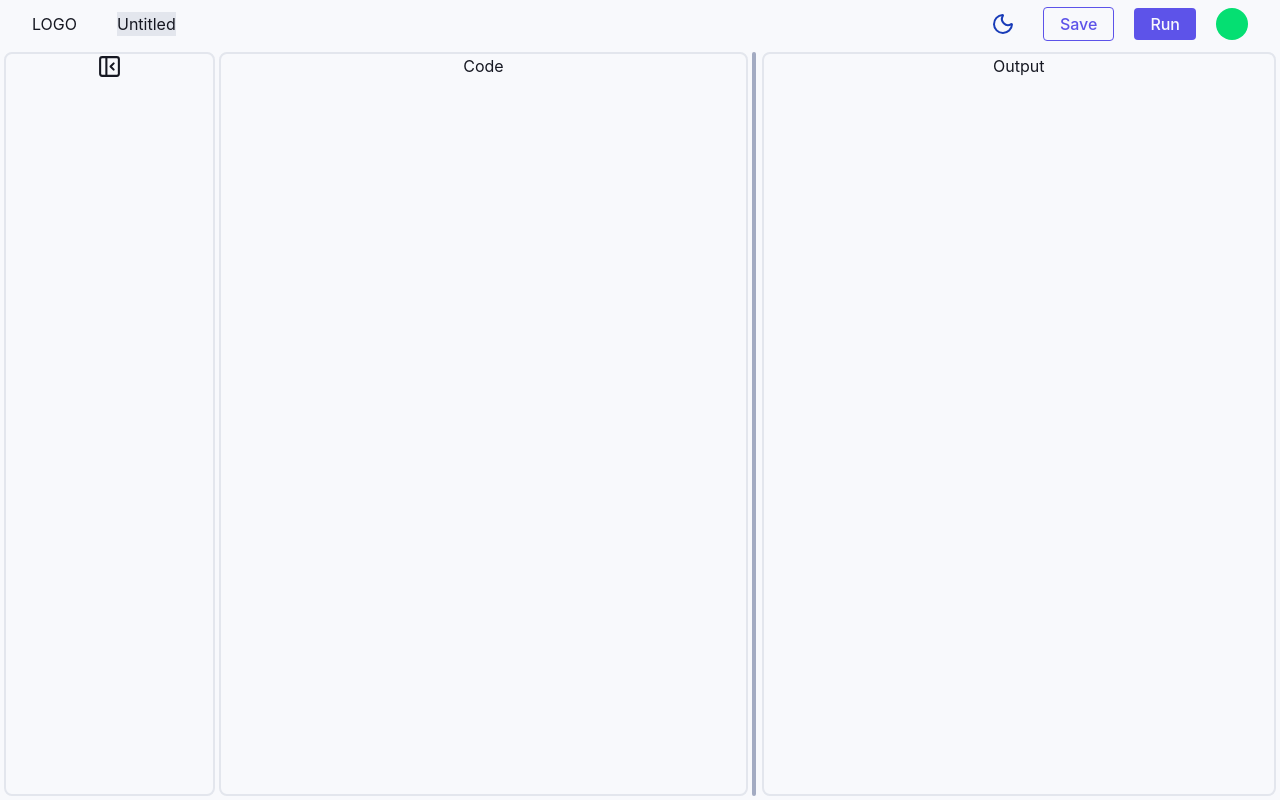
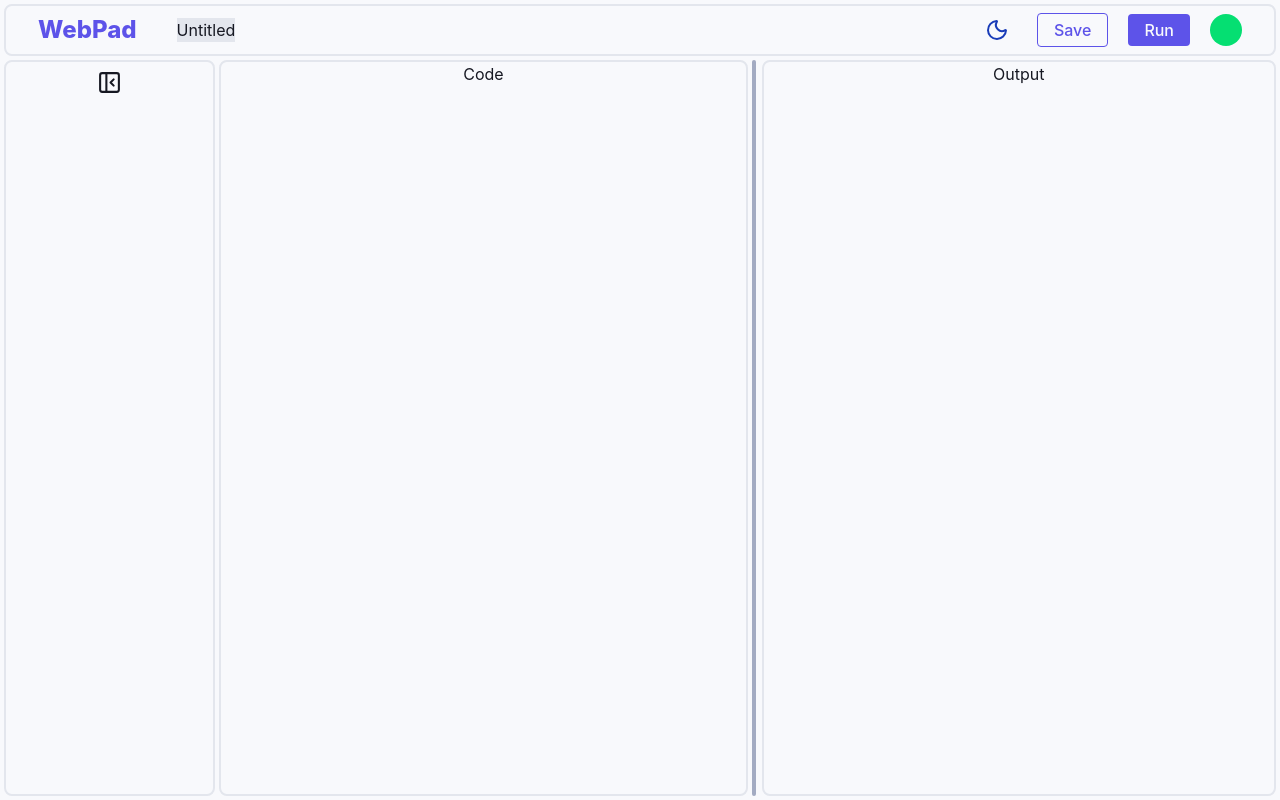
Before and after one commit to thisisarijit/WebPad, a React (Vite) app: page /editor in a window 1280 px wide. Built offline with nearby package versions, Linux system fonts and the light colour scheme.

Commit message:
fix: adjust layout sizing and prevent overflow

```diff
--- a/src/components/EditorSection.jsx
+++ b/src/components/EditorSection.jsx
@@ -12,7 +12,7 @@ const EditorSection = () => {
 
   return (
     <div
-      className={`grid h-screen w-screen gap-1 p-1 ${
+      className={`grid h-full w-full gap-1 ${
         isSidebarOpen ? "grid-cols-[1fr_5fr]" : "grid-cols-[48px_minmax(0,1fr)]"
       }`}
     >
--- a/src/components/LeftSideBar.jsx
+++ b/src/components/LeftSideBar.jsx
@@ -2,7 +2,7 @@ import { PanelLeftClose, PanelLeftOpen } from "lucide-react";
 
 const LeftSideBar = ({ onToggle }) => {
   return (
-    <aside className="rounded-lg border-2">
+    <aside className="rounded-lg border-2 p-2">
       <button type="button" onClick={onToggle} aria-label="Toggle sidebar">
         <PanelLeftClose size={25} />
       </button>
--- a/src/components/Navbar.jsx
+++ b/src/components/Navbar.jsx
@@ -1,30 +1,29 @@
-import React from 'react'
-import ThemeToggleButton from './ThemeToggleButton'
+import React from "react";
+import ThemeToggleButton from "./ThemeToggleButton";
 
 const Navbar = () => {
   return (
-    <nav className='w-full z-40 py-1'>
-        <div className='container w-full rounded-lg flex items-center justify-between'>
-            <div className='flex items-center justify-around gap-10'>
-                <span>
-                    <span>LOGO</span>
-                </span>
-                <span className='bg-border'>Untitled</span>
-            </div>
+    <nav className="w-full py-1 border-2 rounded-lg">
+      <div className="container w-full rounded-lg flex items-center justify-between">
+        <div className="flex items-center gap-10 ">
+          <span className="font-extrabold text-2xl text-accent">WebPad</span>
+          <span className="bg-border">Untitled</span>
+        </div>
 
-            <div className='flex items-center justify-around gap-5'>
-                <div className='rounded-full'>
-                <ThemeToggleButton />
-                {/* <ThemeToggle /> */}
-                </div>
-                {/* <div className='cosmic-button hover:bg-border bg-panel'>Save</div> */}
-                <div className='cosmic-button hover:bg-border bg-background text-accent border-accent border'>Save</div>
-                <div className='cosmic-button text-background'>Run</div>
-                <div className='rounded-full h-8 w-8 bg-green-400'></div>
-            </div>
+        <div className="flex items-center justify-around gap-5">
+          <div className="rounded-full">
+            <ThemeToggleButton />
+            {/* <ThemeToggle /> */}
+          </div>
+          <div className="cosmic-button hover:bg-border bg-background text-accent border-accent border">
+            Save
+          </div>
+          <div className="cosmic-button text-background">Run</div>
+          <div className="rounded-full h-8 w-8 bg-green-400"></div>
         </div>
+      </div>
     </nav>
-  )
-}
+  );
+};
 
-export default Navbar
+export default Navbar;
--- a/src/components/ThemeToggleButton.jsx
+++ b/src/components/ThemeToggleButton.jsx
@@ -29,7 +29,7 @@ const ThemeToggleButton = () => {
   return (
     <button
       onClick={handleTheme}
-      className="z-50 p-2 rounded-full transition-colors duration-300 focus:outline-hidden cursor-pointer"
+      className=" p-2 rounded-full transition-colors duration-300 focus:outline-hidden cursor-pointer"
     >
       {isDarkMode ? (
         <Sun className="h-6 w-6 text-yellow-400" />
--- a/src/pages/Editor.jsx
+++ b/src/pages/Editor.jsx
@@ -5,7 +5,7 @@ import EditorSection from "../components/EditorSection";
 const Editor = () => {
   return (
     <>
-      <div className="h-screen flex flex-col">
+      <div className="h-screen w-screen overflow-hidden flex flex-col p-1 gap-1">
         <Navbar />
         <EditorSection />
       </div>
```
